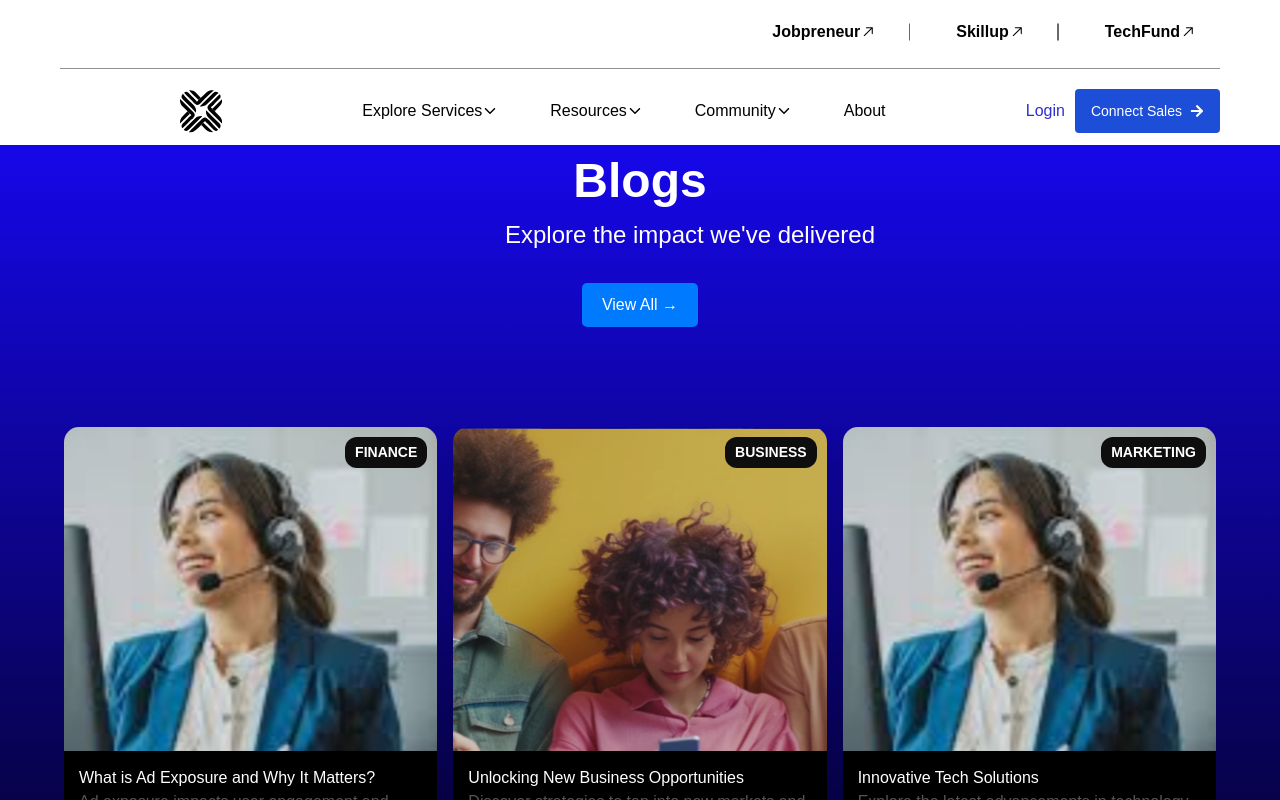
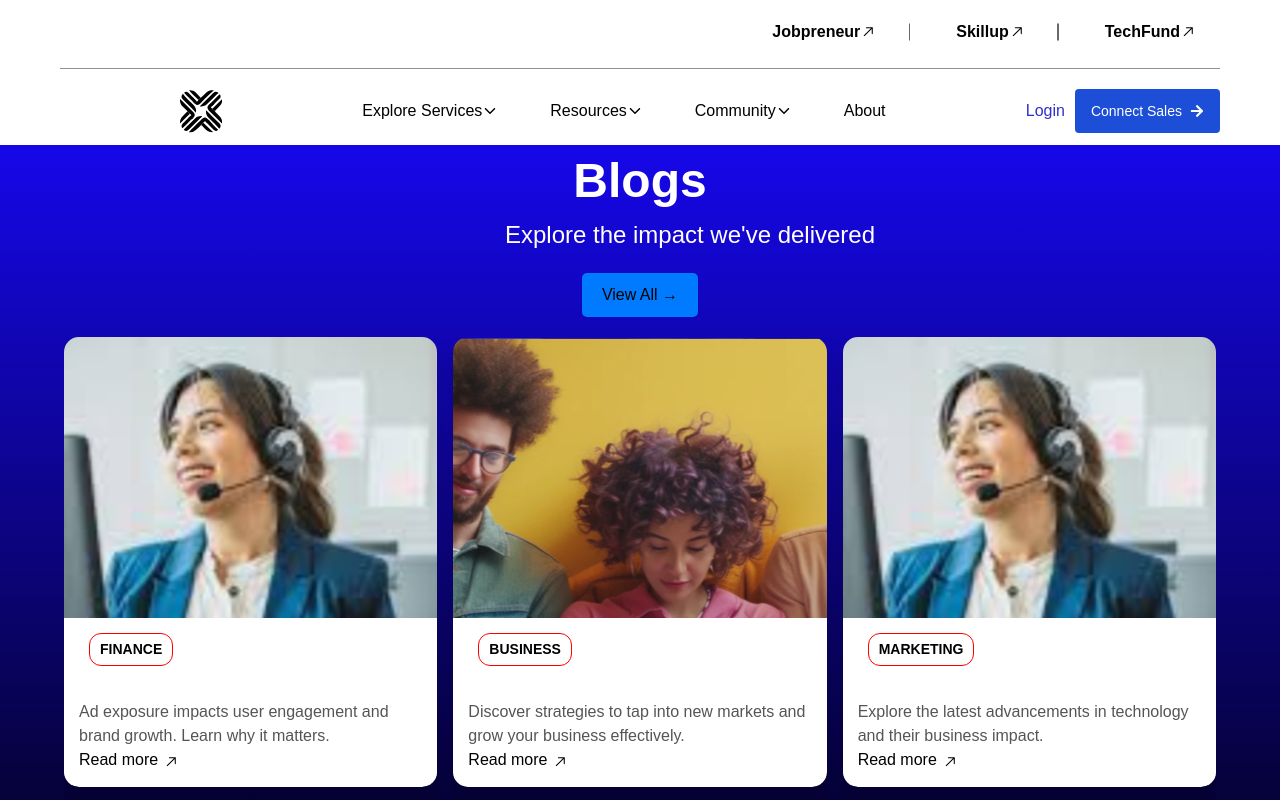
Before and after one commit to SnehalAs/ARC_NOVEMBER_HUB, a React (Vite) app: page /blog in a window 1280 px wide. Shown: the top 800 px of the page. Built offline with nearby package versions, Linux system fonts and the light colour scheme.

Commit message:
Pushing Project

```diff
--- a/src/component/BlogSection/BlogSection.css
+++ b/src/component/BlogSection/BlogSection.css
@@ -1,42 +1,42 @@
-.case-study-section{
+.case-study-sections{
   background:  linear-gradient(to bottom, #1607e9, #000000);;
 }
 
-.case-study-header h1{
+.case-study-headers h1{
   font-size: 3rem;
   font-weight: 700;
   color: white;
 }
-.case-study-header p{
+.case-study-headers p{
  font-size: 1.5rem;
  margin-left: 100px;
  color: white;
 }
 
-.carousel {
+.carousels {
   max-width: 90%;
   margin: 0 auto;
   position: relative;
 }
 
-.embla {
+.emblas {
   overflow: hidden;
   padding-bottom: 2rem;
 }
 
-.embla__container {
+.embla__containers {
   display: flex;
   gap: 2rem;
 }
 
-.embla__slide {
+.embla__slides {
   flex: 0 0 100%;
   display: flex;
   gap: 1rem;
   justify-content: center;
 }
 
-.card {
+.cards {
   width: 45%;
   height: 450px;
   border-radius: 15px;
@@ -60,7 +60,7 @@
   margin-top: 1rem;
 }
 
-.carousel-button {
+.carousel-buttons {
   background-color: #d9e4ef;
   color: white;
   border: none;
@@ -72,36 +72,41 @@
   margin-bottom: 130px;
 }
 
-.carousel-button:hover {
+.carousel-buttons:hover {
   background-color: #64e2fc;
 }
 
-
-.card-content{
-  /* background-color: black; */
+.card-contents {
   color: white;
   padding: 15px;
   border-radius: 0 0 15px 15px;
   z-index: 1;
   text-align: left;
+  display: flex;
+  flex-direction: column;
+  align-items: flex-start;
+  background-color: white;
 }
 
 
-.tag {
-  position: absolute;
-  top: 10px;
-  right: 10px;
-
-  color: white;
+.tags {
+  position: relative;
+  margin-bottom: 10px;
+  background-color: white;
+  color: black;
+  border: 1px solid red;
   padding: 5px 10px;
   border-radius: 12px;
   font-size: 14px;
   font-weight: bold;
   text-transform: uppercase;
   z-index: 2;
+  display: inline-block;
+  margin-left: 10px;
 }
 
-.card {
+
+.cards {
   background: no-repeat center/cover;
 }
 
@@ -115,3 +120,29 @@
   background: rgba(0, 0, 0, 0.1);
   z-index: 1;
 }
+.read-mores {
+  display: flex;
+  align-items: center;
+  gap: 5px;
+  color: black;
+  text-decoration: none;
+  font-weight: 500;
+}
+
+.read-mores svg {
+  position: relative;
+  top: 2px;
+  font-size: 1rem;
+}
+.connect-sales-buttons{
+  background-color: #007bff;
+  color: black;
+  margin: 20px;
+  padding: 10px 20px;
+  border-radius: 5px;
+
+}
+
+.connect-sales-buttons:hover{
+  background-color: #706e6e;
+}
--- a/src/component/BlogSection/BlogSection.tsx
+++ b/src/component/BlogSection/BlogSection.tsx
@@ -1,43 +1,45 @@
 import React from "react";
 import useEmblaCarousel from "embla-carousel-react";
+import { RxArrowTopRight } from "react-icons/rx";
+
 import "./BlogSection.css";
 
 const items = [
   {
-    tag: "FINANCE",
-    title: "What is Ad Exposure and Why It Matters?",
-    description: "Ad exposure impacts user engagement and brand growth. Learn why it matters.",
-    image: "src/assets/support.svg",
+    tags: "FINANCE",
+    titles: "What is Ad Exposure and Why It Matters?",
+    descriptions: "Ad exposure impacts user engagement and brand growth. Learn why it matters.",
+    images: "src/assets/support.svg",
   },
   {
-    tag: "BUSINESS",
-    title: "Unlocking New Business Opportunities",
-    description: "Discover strategies to tap into new markets and grow your business effectively.",
-    image: "src/assets/business1.svg",
+    tags: "BUSINESS",
+    titles: "Unlocking New Business Opportunities",
+    descriptions: "Discover strategies to tap into new markets and grow your business effectively.",
+    images: "src/assets/business1.svg",
   },
   {
-    tag: "MARKETING",
-    title: "Innovative Tech Solutions",
-    description: "Explore the latest advancements in technology and their business impact.",
-    image: "src/assets/support.svg",
+    tags: "MARKETING",
+    titles: "Innovative Tech Solutions",
+    descriptions: "Explore the latest advancements in technology and their business impact.",
+    images: "src/assets/support.svg",
   },
   {
-    tag: "TECH",
-    title: "AI in Modern Business",
-    description: "Learn how AI is transforming industries worldwide.",
-    image: "src/assets/support.svg",
+    tags: "TECH",
+    titles: "AI in Modern Business",
+    descriptions: "Learn how AI is transforming industries worldwide.",
+    images: "src/assets/support.svg",
   },
   {
-    tag: "MARKETING",
-    title: "Innovative Tech Solutions",
-    description: "Explore the latest advancements in technology and their business impact.",
-    image: "src/assets/business1.svg",
+    tags: "MARKETING",
+    titles: "Innovative Tech Solutions",
+    descriptions: "Explore the latest advancements in technology and their business impact.",
+    images: "src/assets/business1.svg",
   },
   {
-    tag: "TECH",
-    title: "AI in Modern Business",
-    description: "Learn how AI is transforming industries worldwide.",
-    image: "src/assets/support.svg",
+    tags: "TECH",
+    titles: "AI in Modern Business",
+    descriptions: "Learn how AI is transforming industries worldwide.",
+    images: "src/assets/support.svg",
   },
 ];
 
@@ -54,39 +56,53 @@ const BlogSection: React.FC = () => {
   }
 
   return (
-    <section className="case-study-section">
-      <div className="case-study-header">
+    <section className="case-study-sections">
+      <div className="case-study-headers">
         <h1>Blogs</h1>
         <p>
         Explore the impact we've delivered
         </p>
-        <button className="connect-sales-button">View All →</button>
+        <button className="connect-sales-buttons">View All →</button>
       </div>
 
-      <div className="carousel">
-        <div className="embla" ref={emblaRef}>
-          <div className="embla__container">
+      <div className="carousels">
+        <div className="emblas" ref={emblaRef}>
+          <div className="embla__containers">
             {groupedItems.map((group, groupIndex) => (
-              <div className="embla__slide" key={groupIndex}>
+              <div className="embla__slides" key={groupIndex}>
                 {group.map((item, index) => (
-                  <div
-                    className="card"
-                    key={index}
-                    style={{
-                      backgroundImage: `url(${item.image})`,
-                      backgroundSize: "cover",
-                      backgroundPosition: "center",
-                    }}
-                  >
-                    <div className="tag">{item.tag}</div>
-                    <div className="card-content">
-                      <h3>{item.title}</h3>
-                      <p>{item.description}</p>
-                      <a href="#" className="read-more">
-                        Read more →
-                      </a>
+                  // <div
+                  //   className="card"
+                  //   key={index}
+                  //   style={{
+                  //     backgroundImage: `url(${item.image})`,
+                  //     backgroundSize: "cover",
+                  //     backgroundPosition: "center",
+                  //   }}
+                  // >
+                  //   <div className="tag">{item.tag}</div>
+                  //   <div className="card-content">
+                  //     <h3>{item.title}</h3>
+                  //     <p>{item.description}</p>
+                  //     <a href="#" className="read-more">
+                  //       Read more →
+                  //     </a>
+                  //   </div>
+                  // </div>
+
+                  <div className="cards" key={index} style={{
+                    backgroundImage: `url(${item.images})`,
+                    backgroundSize: "cover",
+                    backgroundPosition: "center",
+                  }}>
+                    <div className="card-contents">
+                      <div className="tags">{item.tags}</div>
+                      <h3>{item.titles}</h3>
+                      <p>{item.descriptions}</p>
+                      <a href="#" className="read-mores">Read more <RxArrowTopRight /></a>
                     </div>
                   </div>
+
                 ))}
               </div>
             ))}
@@ -94,10 +110,10 @@ const BlogSection: React.FC = () => {
         </div>
 
         <div className="carousel-controls">
-          <button onClick={scrollPrev} className="carousel-button">
+          <button onClick={scrollPrev} className="carousel-buttons">
             ←
           </button>
-          <button onClick={scrollNext} className="carousel-button">
+          <button onClick={scrollNext} className="carousel-buttons">
             →
           </button>
         </div>
--- a/src/component/herosection/herosection.css
+++ b/src/component/herosection/herosection.css
@@ -73,11 +73,11 @@ p {
   width: 50%;
 
 }
-.small-text{
-  font-size: 3rem;
+.text  .small-text{
+  font-size: 3.5rem;
   text-align: left;
   margin-bottom: 15px;
-  font-weight: 1rem;
+  font-weight: 550;
 }
 
 .para {
@@ -115,18 +115,31 @@ p {
   overflow: hidden;
   white-space: nowrap;
   width: 100%;
+
 }
 
 .marquee {
   display: flex;
-  animation: marquee 20s linear infinite;
+  animation: marquee 40s linear infinite;
+
 }
 
 .marquee img {
   margin: 40px;
   border-radius: 10%;
-  padding: 10px;
+  width: 200px;
+  height: auto;
+
 }
+
+
+@media (max-width: 768px) {
+  .marquee img {
+    width: 80px;
+    margin: 20px;
+  }
+}
+
 
 @keyframes marquee {
   from {
```
Also changed, not shown: src/main.tsx (+0 -27 lines), src/component/Testimonial/Testimonial.tsx (line endings or trailing spaces), src/component/herosection/herosection.tsx (line endings or trailing spaces).
